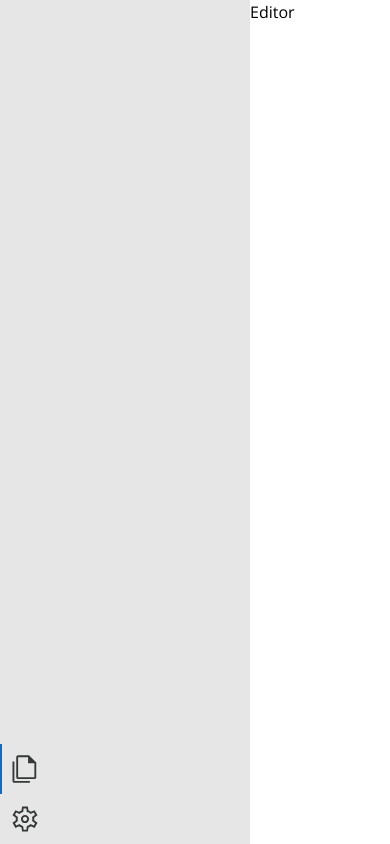
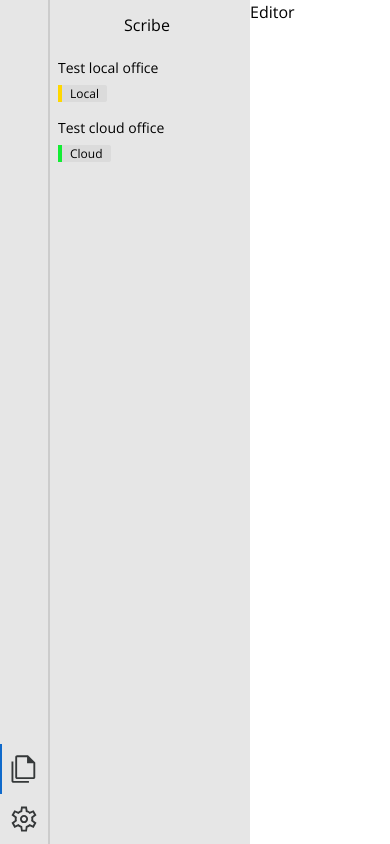
Before and after one commit to crisosron/scribe, a Next.js app in the folder scribe-frontend/: page / in a window 390 px wide. Built offline with nearby package versions, Linux system fonts and the light colour scheme.

Commit message:
Start implementing OfficeItem

```diff
--- a/scribe-frontend/components/sidebar/content/content.tsx
+++ b/scribe-frontend/components/sidebar/content/content.tsx
@@ -1,10 +1,11 @@
 import MenuStrip from "./menu-strip";
+import SidebarItems from "./sidebar-items";
 
 const Content = () => (
   <div className="flex flex-1">
     <MenuStrip />
-    <div className="flex-1" />
+    <SidebarItems />
   </div>
-)
+);
 
 export default Content;
--- /dev/null
+++ b/scribe-frontend/components/sidebar/content/logo-bar.tsx
@@ -0,0 +1,9 @@
+const LogoBar = () => {
+  return (
+    <div className="w-full h-[50px] flex justify-center items-center">
+      Scribe
+    </div>
+  );
+};
+
+export default LogoBar;
--- a/scribe-frontend/components/sidebar/content/menu-strip.tsx
+++ b/scribe-frontend/components/sidebar/content/menu-strip.tsx
@@ -1,19 +1,23 @@
-import { MultiFileIcon, SettingsIcon } from "@/components/svg-components"
-import MenuButton from "./menu-button"
+import { MultiFileIcon, SettingsIcon } from "@/components/svg-components";
+import MenuButton from "./menu-button";
 import { useSidebarContext } from "@/lib/contexts/sidebar-context";
 
 const MenuStrip = () => {
   const { showSidebar, toggleSidebar } = useSidebarContext();
   return (
-    <div className="min-h-screen min-w-[50px] flex flex-col flex-end">
-        <div className="flex flex-col flex-1 justify-end md:justify-start md:grow">
-          <MenuButton onClick={toggleSidebar} Icon={MultiFileIcon} active={showSidebar} />
-        </div>
-        <div className="flex flex-col flex-1 justify-end grow-0">
-          <MenuButton Icon={SettingsIcon} />
-          </div>
+    <div className="min-h-screen min-w-[50px] flex flex-col flex-end border-r-2 border-white-300 dark:border-white-700">
+      <div className="flex flex-col flex-1 justify-end md:justify-start md:grow">
+        <MenuButton
+          onClick={toggleSidebar}
+          Icon={MultiFileIcon}
+          active={showSidebar}
+        />
+      </div>
+      <div className="flex flex-col flex-1 justify-end grow-0">
+        <MenuButton Icon={SettingsIcon} />
+      </div>
     </div>
-  )
-}
+  );
+};
 
-export default MenuStrip
+export default MenuStrip;
--- /dev/null
+++ b/scribe-frontend/components/sidebar/content/office-item.tsx
@@ -0,0 +1,61 @@
+import { useState } from "react";
+import DotMenuIcon from "@/components/svg-components/dot-menu-icon/dot-menu-icon";
+import ExpandIcon from "@/components/svg-components/expand-icon/expand-icon";
+import classNames from "classnames";
+
+type Props = {
+  type: "local" | "cloud";
+  name: string;
+  items?: object[]; // TODO: TBD
+};
+
+const OfficeItem = ({ type = "cloud", name, items }: Props) => {
+  const [hovered, setHovered] = useState(false);
+
+  const toggleHover = () => {
+    setHovered((prev) => !prev);
+  };
+
+  const renderTypeTag = () => {
+    return (
+      <span
+        className={classNames(
+          "bg-white-250 dark:bg-white-700 px-2 border-l-4 rounded-r-sm",
+          { "border-gold-100": type === "local" },
+          { "border-green-100": type === "cloud" }
+        )}
+      >
+        {type === "local" ? "Local" : "Cloud"}
+      </span>
+    );
+  };
+
+  const renderHoverOptions = () => {
+    return (
+      <div className="flex">
+        <div className="dark:hover:bg-white-700 rounded-sm transition mr-2">
+          <DotMenuIcon className="dark:fill-white-100" />
+        </div>
+        <div className="dark:hover:bg-white-700 rounded-sm transition">
+          <ExpandIcon className="dark:fill-white-100 rotate-[270deg]" />
+        </div>
+      </div>
+    );
+  };
+
+  return (
+    <div
+      onMouseEnter={toggleHover}
+      onMouseLeave={toggleHover}
+      className="whitespace-nowrap overflow-hidden p-2 text-sm hover:bg-white-100 transition cursor-pointer hover:dark:bg-white-600 rounded-r-sm flex justify-between items-center"
+    >
+      <div>
+        <div className="mb-2">{name}</div>
+        <div className="text-xs">{renderTypeTag()}</div>
+      </div>
+      <div>{hovered && renderHoverOptions()}</div>
+    </div>
+  );
+};
+
+export default OfficeItem;
--- /dev/null
+++ b/scribe-frontend/components/sidebar/content/sidebar-items.tsx
@@ -0,0 +1,16 @@
+import LogoBar from "./logo-bar";
+import OfficeItem from "./office-item";
+
+const SidebarItems = () => {
+  return (
+    <div className="flex-1">
+      <LogoBar />
+
+      {/* TODO: Render office items */}
+      <OfficeItem type="local" name="Test local office" />
+      <OfficeItem type="cloud" name="Test cloud office" />
+    </div>
+  );
+};
+
+export default SidebarItems;
--- /dev/null
+++ b/scribe-frontend/components/svg-components/dot-menu-icon/dot-menu-icon.tsx
@@ -0,0 +1,17 @@
+import { SvgComponentProps, SVG_COMPONENT_DEFAULTS } from "../utils";
+
+const DotMenuIcon = ({ width, height, className }: SvgComponentProps) => {
+  return (
+    <svg
+      xmlns="http://www.w3.org/2000/svg"
+      height={height || SVG_COMPONENT_DEFAULTS.HEIGHT}
+      viewBox="0 -960 960 960"
+      width={width || SVG_COMPONENT_DEFAULTS.WIDTH}
+      className={className}
+    >
+      <path d="M207.858-432Q188-432 174-446.142q-14-14.141-14-34Q160-500 174.142-514q14.141-14 34-14Q228-528 242-513.858q14 14.141 14 34Q256-460 241.858-446q-14.141 14-34 14Zm272 0Q460-432 446-446.142q-14-14.141-14-34Q432-500 446.142-514q14.141-14 34-14Q500-528 514-513.858q14 14.141 14 34Q528-460 513.858-446q-14.141 14-34 14Zm272 0Q732-432 718-446.142q-14-14.141-14-34Q704-500 718.142-514q14.141-14 34-14Q772-528 786-513.858q14 14.141 14 34Q800-460 785.858-446q-14.141 14-34 14Z" />
+    </svg>
+  );
+};
+
+export default DotMenuIcon;
--- /dev/null
+++ b/scribe-frontend/components/svg-components/expand-icon/expand-icon.tsx
@@ -0,0 +1,17 @@
+import { SvgComponentProps, SVG_COMPONENT_DEFAULTS } from "../utils";
+
+const ExpandIcon = ({ width, height, className }: SvgComponentProps) => {
+  return (
+    <svg
+      xmlns="http://www.w3.org/2000/svg"
+      height={height || SVG_COMPONENT_DEFAULTS.HEIGHT}
+      viewBox="0 -960 960 960"
+      width={width || SVG_COMPONENT_DEFAULTS.WIDTH}
+      className={className}
+    >
+      <path d="M480-345 240-585l43-43 197 198 197-197 43 43-240 239Z" />
+    </svg>
+  );
+};
+
+export default ExpandIcon;
--- /dev/null
+++ b/scribe-frontend/components/svg-components/folder-icon/folder-icon.tsx
@@ -0,0 +1,17 @@
+import { SvgComponentProps, SVG_COMPONENT_DEFAULTS } from "../utils";
+
+const FolderIcon = ({ width, height, className }: SvgComponentProps) => {
+  return (
+    <svg
+      xmlns="http://www.w3.org/2000/svg"
+      height={height || SVG_COMPONENT_DEFAULTS.HEIGHT}
+      viewBox="0 -960 960 960"
+      width={width || SVG_COMPONENT_DEFAULTS.WIDTH}
+      className={className}
+    >
+      <path d="m388-80-20-126q-19-7-40-19t-37-25l-118 54-93-164 108-79q-2-9-2.5-20.5T185-480q0-9 .5-20.5T188-521L80-600l93-164 118 54q16-13 37-25t40-18l20-127h184l20 126q19 7 40.5 18.5T669-710l118-54 93 164-108 77q2 10 2.5 21.5t.5 21.5q0 10-.5 21t-2.5 21l108 78-93 164-118-54q-16 13-36.5 25.5T592-206L572-80H388Zm92-270q54 0 92-38t38-92q0-54-38-92t-92-38q-54 0-92 38t-38 92q0 54 38 92t92 38Zm0-60q-29 0-49.5-20.5T410-480q0-29 20.5-49.5T480-550q29 0 49.5 20.5T550-480q0 29-20.5 49.5T480-410Zm0-70Zm-44 340h88l14-112q33-8 62.5-25t53.5-41l106 46 40-72-94-69q4-17 6.5-33.5T715-480q0-17-2-33.5t-7-33.5l94-69-40-72-106 46q-23-26-52-43.5T538-708l-14-112h-88l-14 112q-34 7-63.5 24T306-642l-106-46-40 72 94 69q-4 17-6.5 33.5T245-480q0 17 2.5 33.5T254-413l-94 69 40 72 106-46q24 24 53.5 41t62.5 25l14 112Z" />
+    </svg>
+  );
+};
+
+export default FolderIcon;
--- a/scribe-frontend/tailwind.config.js
+++ b/scribe-frontend/tailwind.config.js
@@ -22,6 +22,7 @@ module.exports = {
       white: {
         100: "#ffffff",
         200: "#e6e6e6",
+        250: "#dbdbdb",
         300: "#cccccc",
         400: "#999999",
         500: "#808080",
@@ -57,6 +58,14 @@ module.exports = {
 
       'bright-blue': {
         100: '#106acb'
+      },
+
+      gold: {
+        100: '#ffd700'
+      },
+
+      green: {
+        100: '#13ed34'
       }
     },
   },
```
